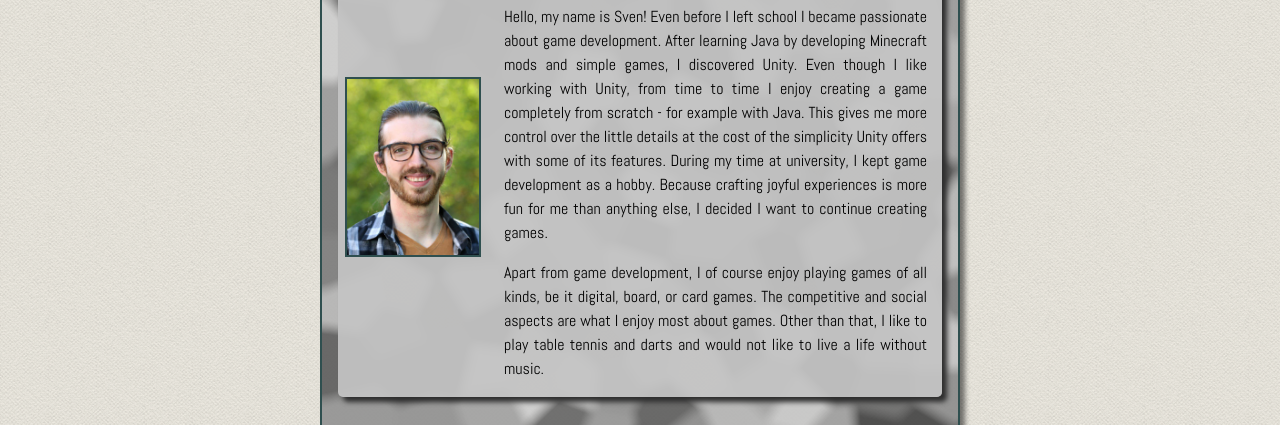
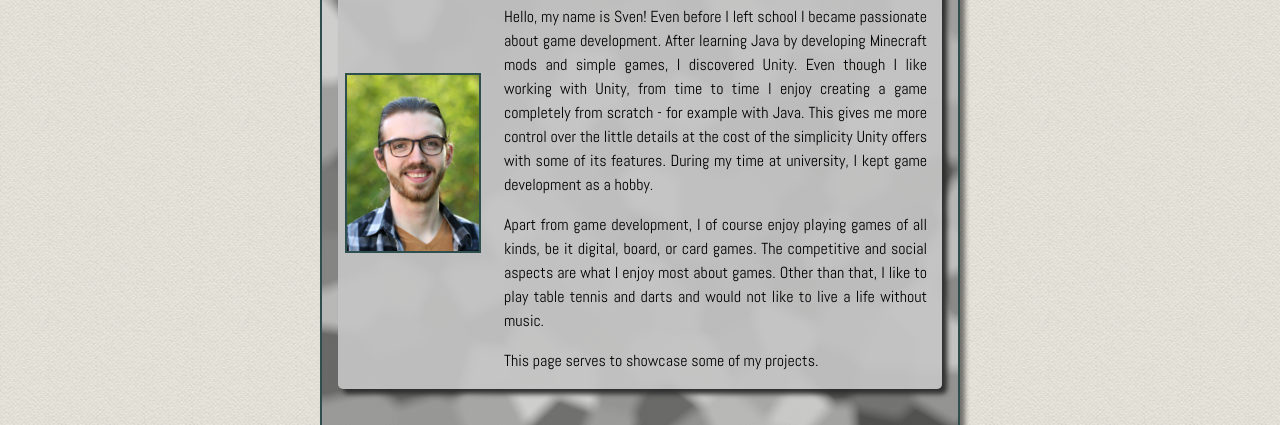
Before and after one commit to svwilke/svwilke.github.io, a plain HTML site: page index.html in a window 1280 px wide. Shown: the part 166-591 px from the top of the page. Drawn offline with nearby package versions, Linux system fonts and the light colour scheme.

Commit message:
Update index.html

```diff
--- a/index.html
+++ b/index.html
@@ -20,8 +20,9 @@
                         <div class="col">
                             <br />
                             <h2>About Me</h2>
-                            <p class="text">Hello, my name is Sven! Even before I left school I became passionate about game development. After learning Java by developing Minecraft mods and simple games, I discovered Unity. Even though I like working with Unity, from time to time I enjoy creating a game completely from scratch - for example with Java. This gives me more control over the little details at the cost of the simplicity Unity offers with some of its features. During my time at university, I kept game development as a hobby. Because crafting joyful experiences is more fun for me than anything else, I decided I want to continue creating games.</p>
+                            <p class="text">Hello, my name is Sven! Even before I left school I became passionate about game development. After learning Java by developing Minecraft mods and simple games, I discovered Unity. Even though I like working with Unity, from time to time I enjoy creating a game completely from scratch - for example with Java. This gives me more control over the little details at the cost of the simplicity Unity offers with some of its features. During my time at university, I kept game development as a hobby.</p>
                             <p class="text">Apart from game development, I of course enjoy playing games of all kinds, be it digital, board, or card games. The competitive and social aspects are what I enjoy most about games. Other than that, I like to play table tennis and darts and would not like to live a life without music.</p>
+                            <p class="text">This page serves to showcase some of my projects.</p>
                         </div>
                     </div>
                 </div>
```
